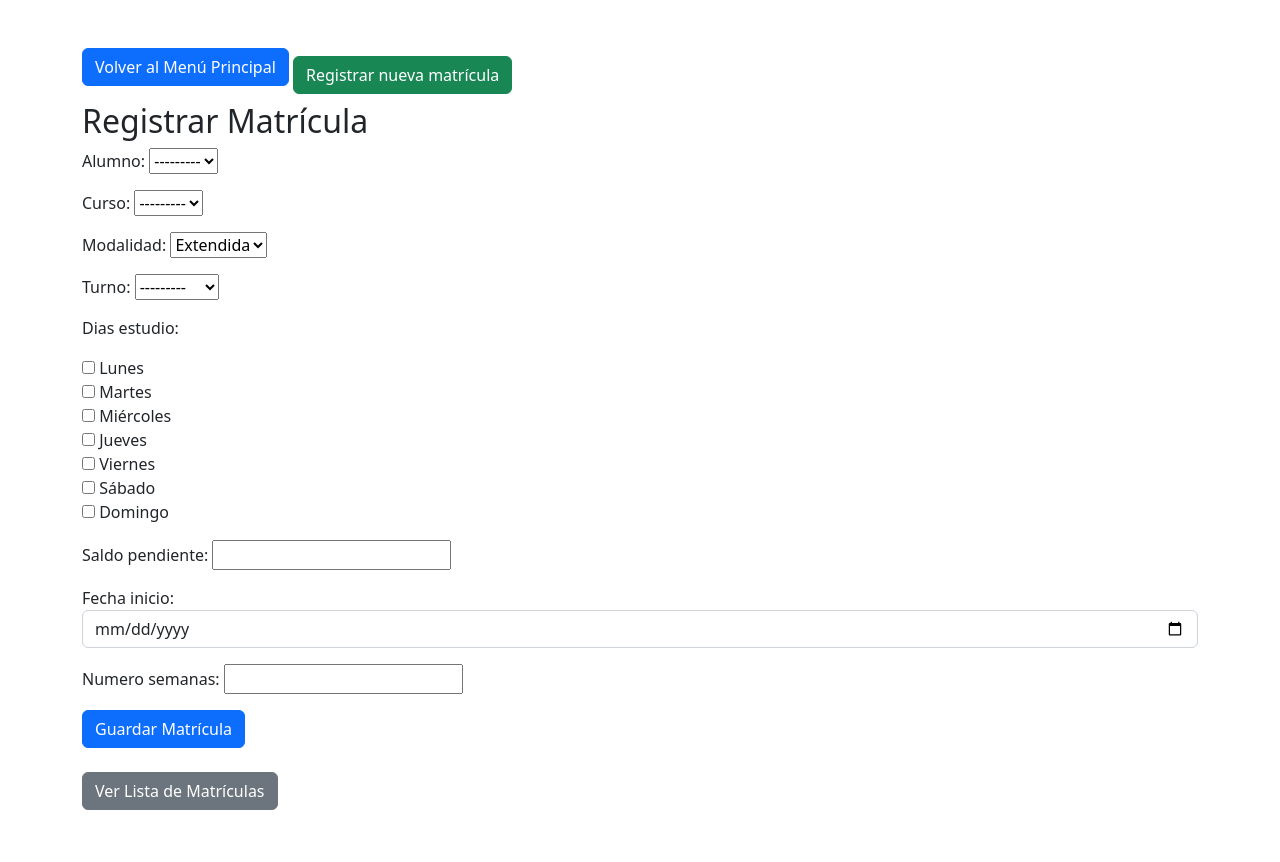
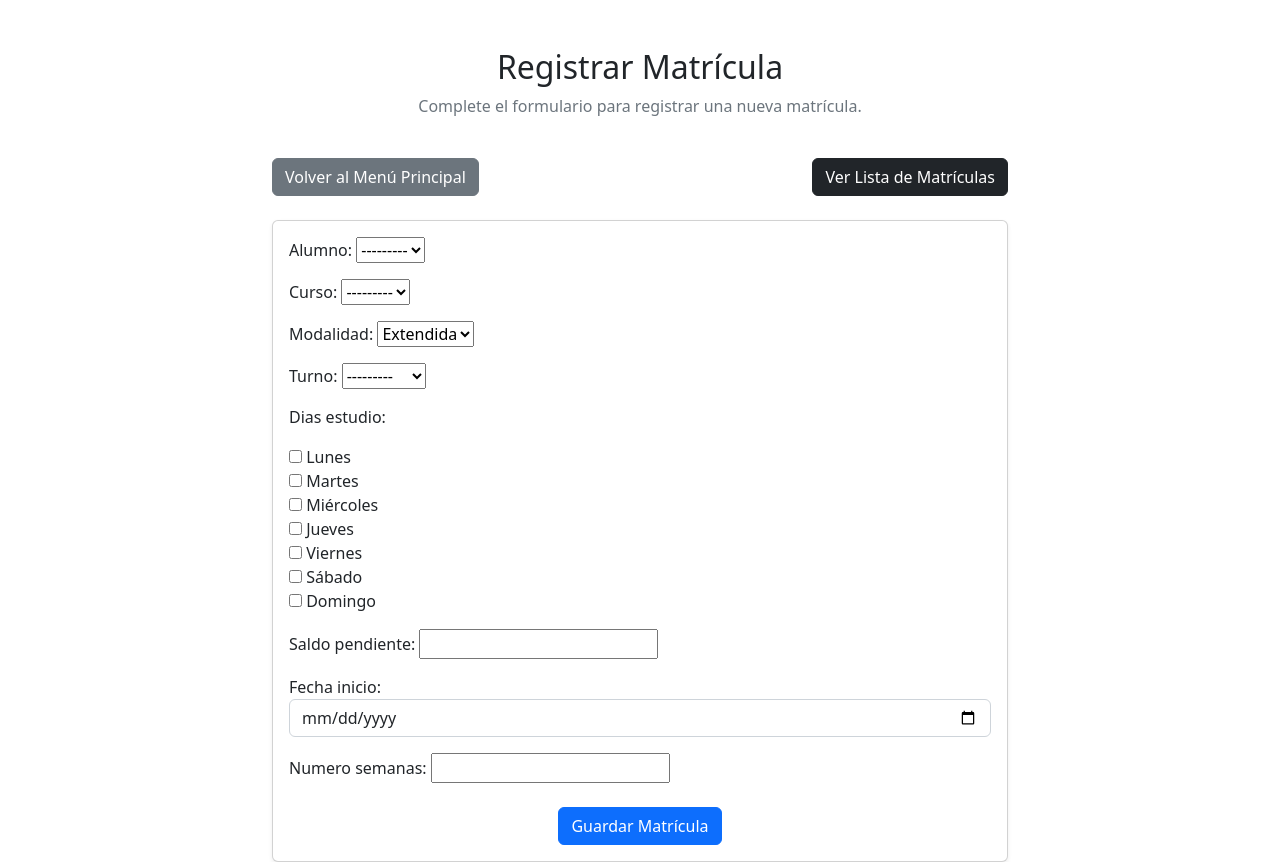
Before and after one commit to rodrigocornejot/WeeinClass, a Django app: page /cursos/registrar_matricula/ in a window 1280 px wide. Before the commit the page ends 810 px from the top, so only its background shows below. Run offline with Django 5.2, Linux system fonts and the light colour scheme; data that the repository does not hold is empty; some libraries are stand-ins or nearby versions.

Commit message:
Cambio en formulario lista de cursos y registrar matricula

```diff
--- a/cursos/templates/cursos/registrar_matricula.html
+++ b/cursos/templates/cursos/registrar_matricula.html
@@ -2,10 +2,13 @@
 <html lang="es">
 <head>
     <meta charset="UTF-8">
+    <meta name="viewport" content="width=device-width, initial-scale=1.0">
     <title>Registrar Matrícula</title>
+    <!-- Estilos y Scripts -->
+    <link href="https://cdn.jsdelivr.net/npm/bootstrap@5.2.3/dist/css/bootstrap.min.css" rel="stylesheet">
     <script src="https://code.jquery.com/jquery-3.6.0.min.js"></script>
     <script src="https://cdnjs.cloudflare.com/ajax/libs/jqueryui/1.12.1/jquery-ui.min.js"></script>
-  <link rel="stylesheet" href="https://cdn.jsdelivr.net/npm/bootstrap@5.2.3/dist/css/bootstrap.min.css">
+
     <script>
         $(document).ready(function(){
             $("#id_fecha_inicio").datepicker({
@@ -16,17 +19,51 @@
         });
     </script>
 </head>
+
 <body>
     <div class="container mt-5">
-      <a href="{% url 'menu_admin' %}" class="btn btn-primary mb-3">Volver al Menú Principal</a>
-      <a href="{% url 'registrar_matricula' %}" class="btn btn-success">Registrar nueva matrícula</a>
+        <div class="row">
+            <div class="col-12 text-center mb-4">
                 <h2>Registrar Matrícula</h2>
+                <p class="text-muted">Complete el formulario para registrar una nueva matrícula.</p>
+            </div>
+
+            <!-- Botones principales arriba -->
+            <div class="col-12 col-md-8 offset-md-2 mb-4 d-flex justify-content-between">
+                <a href="{% url 'menu_admin' %}" class="btn btn-secondary">
+                    <i class="bi bi-arrow-left-circle"></i> Volver al Menú Principal
+                </a>
+                <a href="{% url 'lista_matriculas' %}" class="btn btn-dark">
+                    <i class="bi bi-list"></i> Ver Lista de Matrículas
+                </a>
+            </div>
+
+            <div class="col-12 col-md-8 offset-md-2">
+                <div class="card shadow-sm">
+                    <div class="card-body">
                         <form method="post">
                             {% csrf_token %}
+
+                            <!-- Formulario de Matrícula -->
+                            <div class="mb-3">
                                 {{ form.as_p }}
-      <button type="submit" class="btn btn-primary">Guardar Matrícula</button>
+                            </div>
+
+                            <!-- Botón de guardar matrícula -->
+                            <div class="text-center mt-4">
+                                <button type="submit" class="btn btn-primary">
+                                    <i class="bi bi-save"></i> Guardar Matrícula
+                                </button>
+                            </div>
                         </form>
-    <br>
-    <a href="{% url 'lista_matriculas' %}" class="btn btn-secondary">Ver Lista de Matrículas</a>
                     </div>
+                </div>
+            </div>
+        </div>
+    </div>
+
+    <!-- Bootstrap Icons -->
+    <script src="https://cdn.jsdelivr.net/npm/bootstrap-icons/font/bootstrap-icons.js"></script>
+
 </body>
+</html>
--- a/cursos/views.py
+++ b/cursos/views.py
@@ -376,6 +376,8 @@ def lista_notas(request):
 def detalle_matricula(request, matricula_id, fecha):
     try:
         matricula = Matricula.objects.get(id=matricula_id)
+        print(f"Matricula encontrada: {matricula}")
+        print(f"Alumno asociado: {matricula.alumno}")
 
         data = {
             "matricula_id": matricula.id,
```
Also changed, not shown: cursos/templates/cursos/lista_cursos.html (+8 -1 lines). Lines whose indentation alone changed are shown as unchanged.
